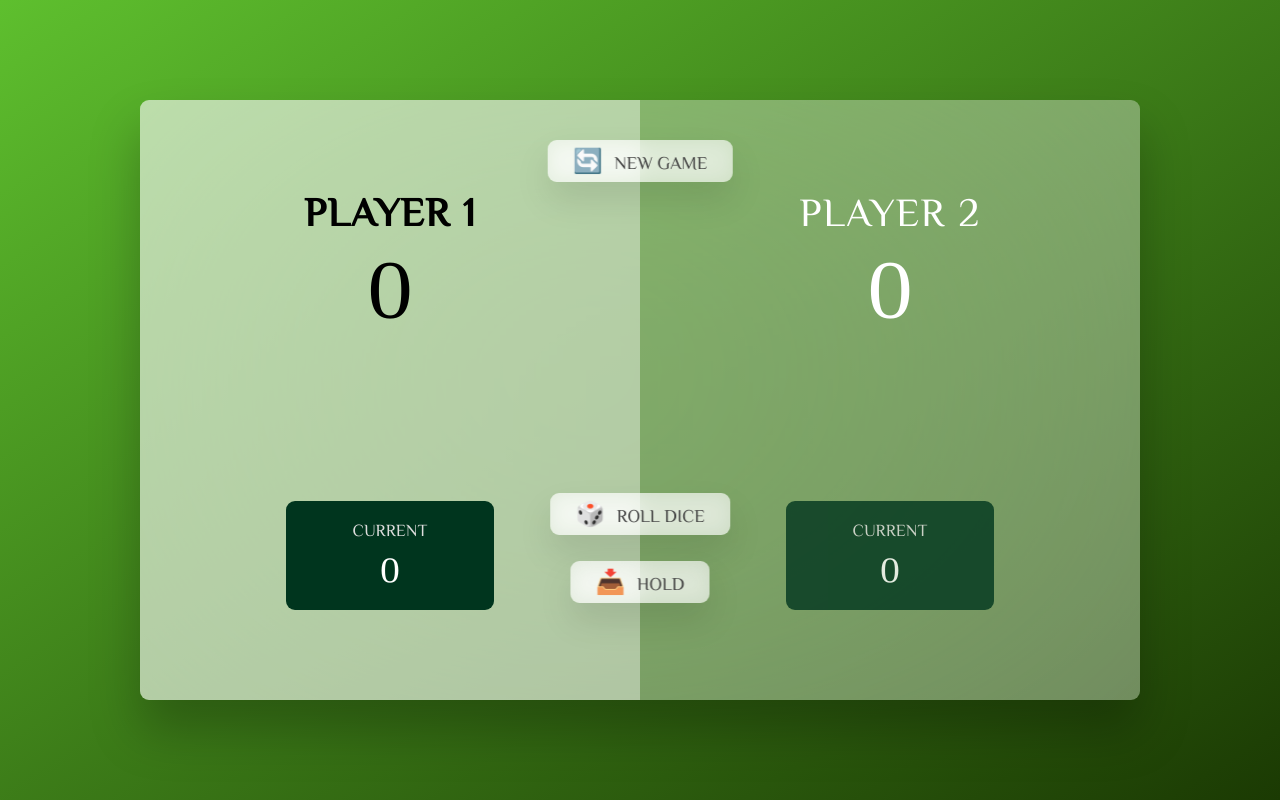
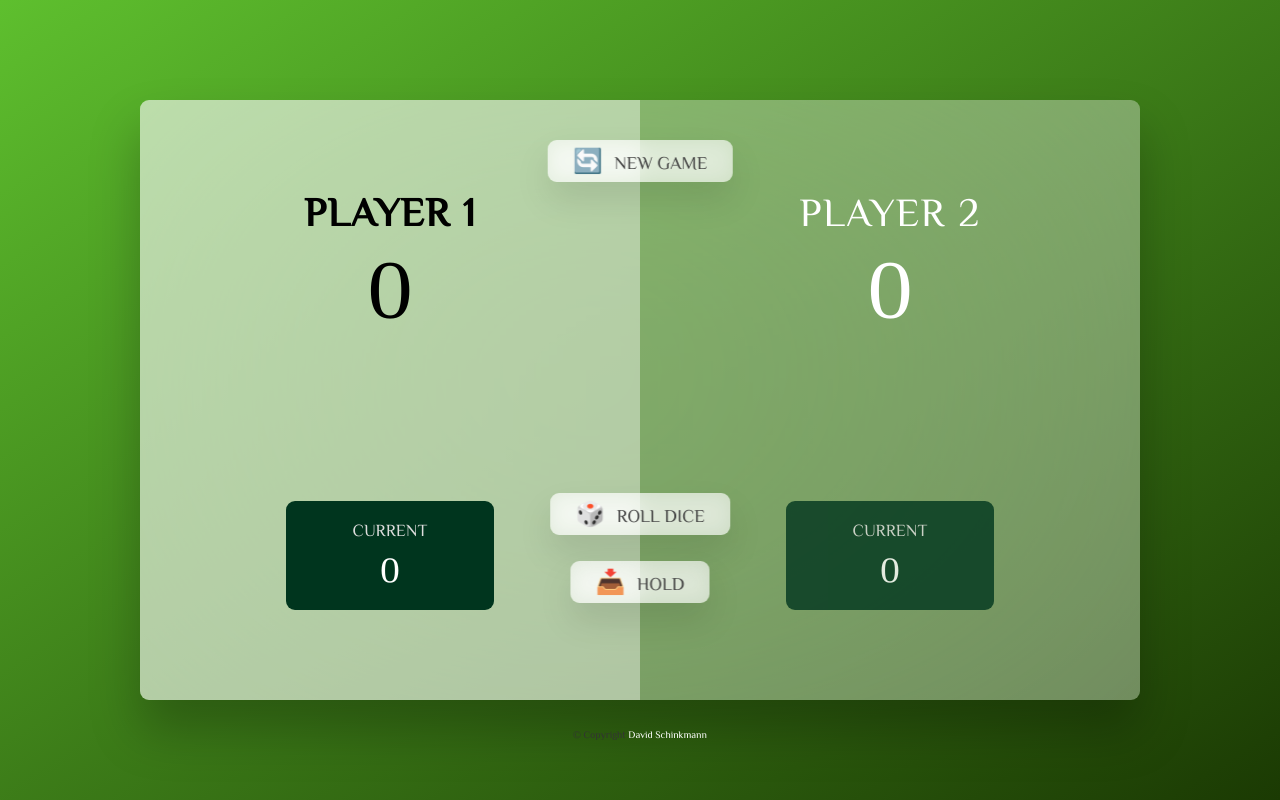
Before and after one commit to davidhink/first100Num, a plain HTML site: page index.html in a window 1280 px wide. Drawn offline with Linux system fonts and the light colour scheme.

Commit message:
Adding DS Copyright

```diff
--- a/index.html
+++ b/index.html
@@ -32,5 +32,11 @@
       <button class="btn btn--roll">🎲 Roll dice</button>
       <button class="btn btn--hold">📥 Hold</button>
     </main>
+    <div class="divCopyDS">
+      &copy; Copyright
+      <a href="https://schindav.netlify.app/" class="copyDS"
+        >David Schinkmann</a
+      >
+    </div>
   </body>
 </html>
--- a/style.css
+++ b/style.css
@@ -20,6 +20,7 @@ body {
   display: flex;
   align-items: center;
   justify-content: center;
+  position: relative;
 }
 
 /* LAYOUT */
@@ -183,3 +184,23 @@ main {
 .hidden {
   display: none;
 }
+
+/* my tag DS */
+
+.divCopyDS {
+  width: 100%;
+  position: absolute;
+  bottom: 6rem;
+  text-align: center;
+}
+
+.copyDS {
+  text-decoration: none;
+  color: #fff;
+}
+
+.copyDS:hover,
+.copyDS:active {
+  color: #5ebf2e;
+  transform: scale(1.6);
+}
```
